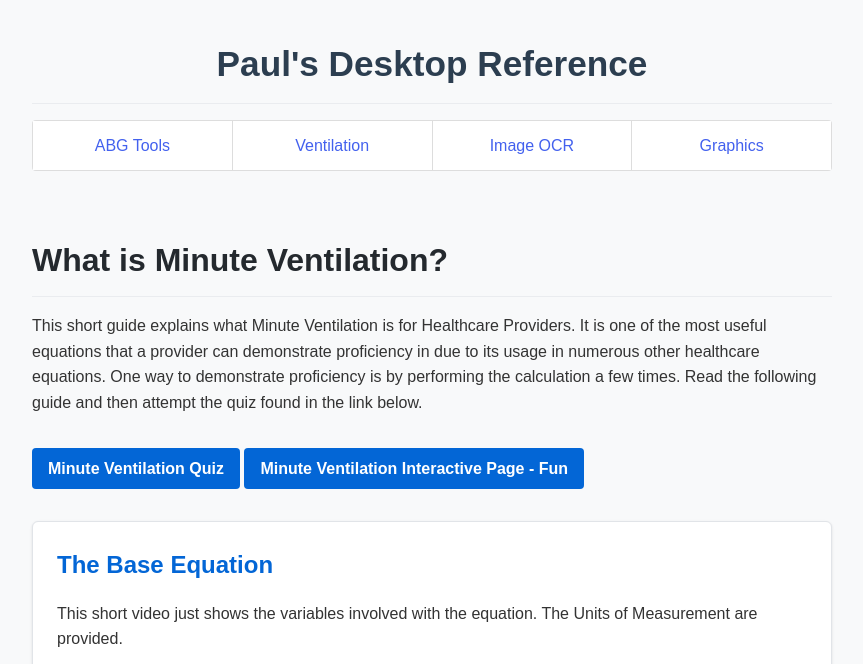
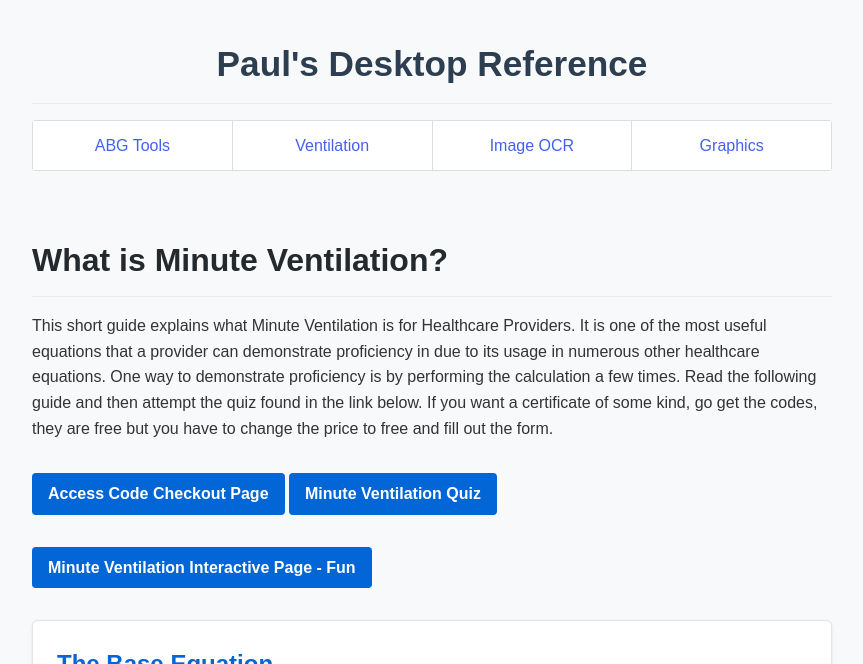
Before and after one commit to ZBZFirst/info, a Jekyll site: the page built from MinuteVentilationExplained.md, in a window 1280 px wide and 900 px high, cut to the strip 0-664 px from the top of the window. Shown: the whole strip, without its empty margins (208-1071 px from the left). Built offline with Jekyll 4.4.1, drawn with Linux system fonts in a browser that asks for light colours.

Commit message:
Update MinuteVentilationExplained.md

```diff
--- a/MinuteVentilationExplained.md
+++ b/MinuteVentilationExplained.md
@@ -5,8 +5,9 @@ title: "What Is Minute Ventilation?"
 
 # What is Minute Ventilation?
 
-<p>This short guide explains what Minute Ventilation is for Healthcare Providers. It is one of the most useful equations that a provider can demonstrate proficiency in due to its usage in numerous other healthcare equations. One way to demonstrate proficiency is by performing the calculation a few times. Read the following guide and then attempt the quiz found in the link below.</p>
+<p>This short guide explains what Minute Ventilation is for Healthcare Providers. It is one of the most useful equations that a provider can demonstrate proficiency in due to its usage in numerous other healthcare equations. One way to demonstrate proficiency is by performing the calculation a few times. Read the following guide and then attempt the quiz found in the link below. If you want a certificate of some kind, go get the codes, they are free but you have to change the price to free and fill out the form.</p>
 
+<a href="https://buy.stripe.com/6oEbMl6P45e5bYIaEI" class="quiz-link" title="Go Here to Obtain an Access Codez">Access Code Checkout Page</a>
 <a href="testquiz.html" class="quiz-link" title="Test Minute Ventilation Quiz">Minute Ventilation Quiz</a>
 <a href="MVInteractive.html" class="quiz-link" title="Interactive Worksheet">Minute Ventilation Interactive Page - Fun</a>
 
```
